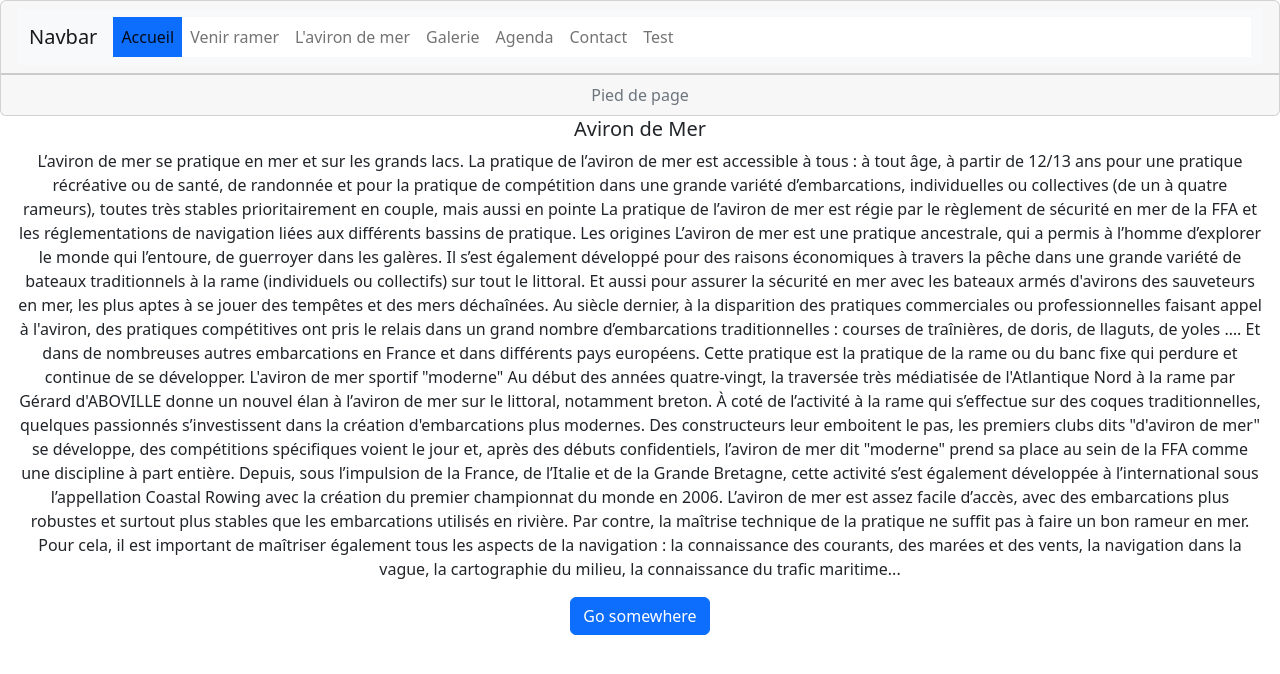
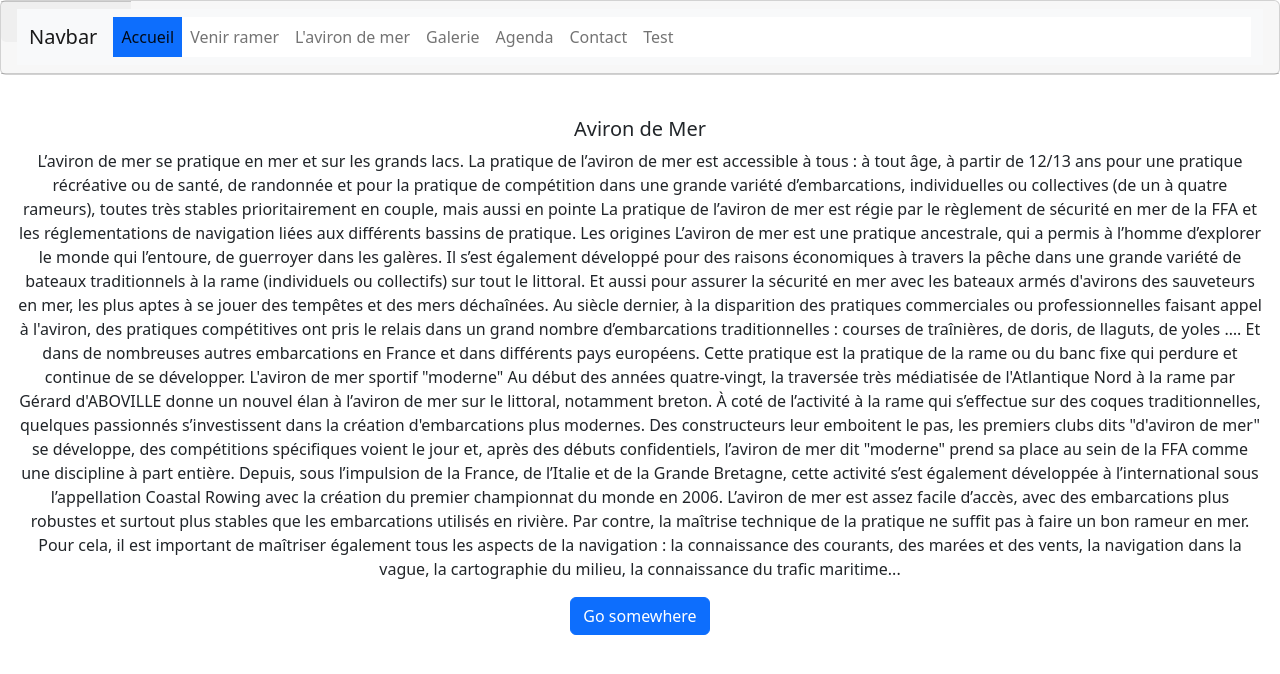
Before and after one commit to gallalain/test, a plain HTML site: page Test.html in a window 1280 px wide. Drawn offline with nearby package versions, Linux system fonts and the light colour scheme.

Commit message:
Update style.css

```diff
--- a/Css/style.css
+++ b/Css/style.css
@@ -6,6 +6,8 @@ html, body {
   top:100px;z-index:0;
   }
 
+.card-footer {position:absolute;z-index:0}
+
 div {position:relative;
     z-index: 3}
 
```
